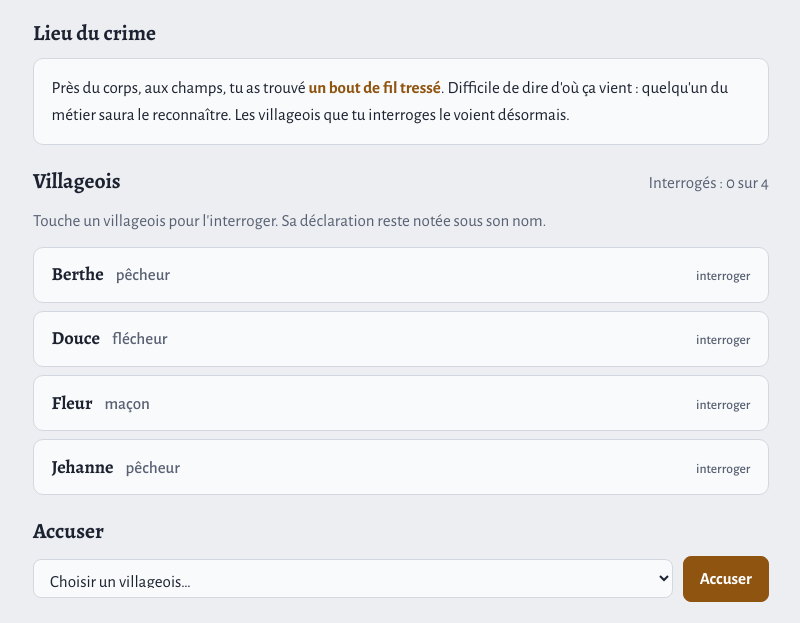
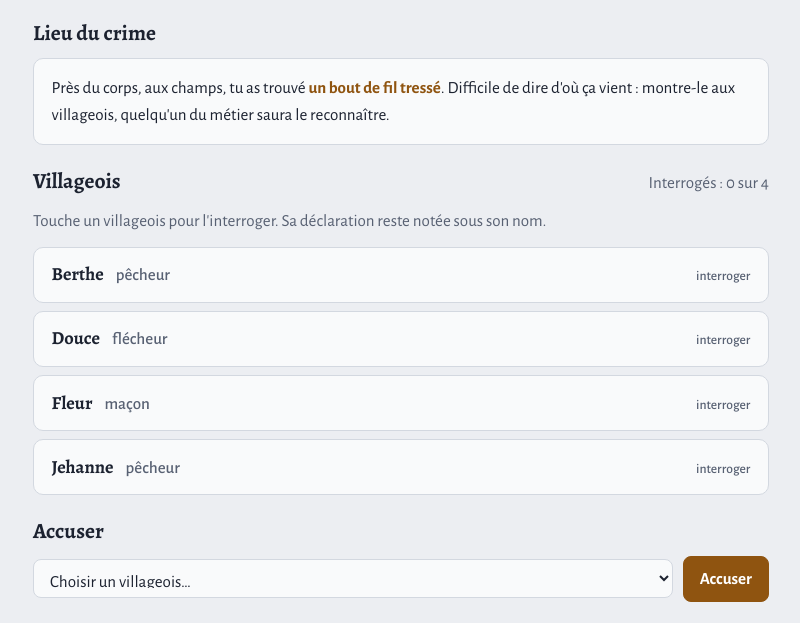
Before and after one commit to LeclercLudwig/MinVil, a plain HTML site: page prototype/web/index.html in a window 1280 px wide. Both pictures are taken after a click on the button "Fouiller le lieu du crime". Shown: the part 171-794 px from the top of the page, without its empty margins (239-1039 px from the left). Drawn offline with nearby package versions, Linux system fonts and the light colour scheme.

Commit message:
Reformuler l'aide affichée après la fouille
Co-Authored-By: Claude Opus 5.5 <noreply@anthropic.com>
Claude-Session: https://claude.ai/code/session_014XutxUup3Fu7C64Xn7ysjA

```diff
--- a/prototype/web/index.html
+++ b/prototype/web/index.html
@@ -250,8 +250,8 @@ td.lie { color: var(--bad); font-weight: 700; }
 
     $("crime-text").innerHTML = state.clue
       ? "Près du corps, " + esc(place) + ", tu as trouvé <span class=\"clue\">" + esc(M.CLUE_VAGUE[c.clue]) +
-        "</span>. Difficile de dire d'où ça vient : quelqu'un du métier saura le reconnaître. " +
-        "Les villageois que tu interroges le voient désormais."
+        "</span>. Difficile de dire d'où ça vient : montre-le aux villageois, " +
+        "quelqu'un du métier saura le reconnaître."
       : "Le corps a été retrouvé " + esc(place) + ". Personne n'a encore fouillé les lieux.";
     $("examine").hidden = state.clue;
 
```
